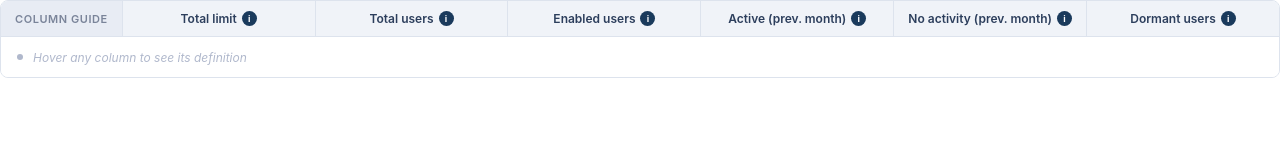
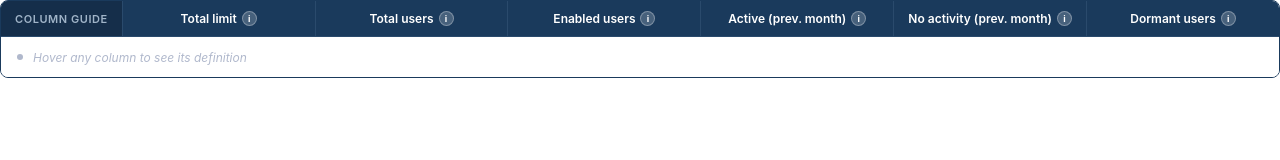
Before and after one commit to eshitagarg-alt/zoho-column-guide, a plain HTML site: page index.html in a window 1280 px wide. Drawn offline with Linux system fonts and the light colour scheme.

Commit message:
Update index.html

```diff
--- a/index.html
+++ b/index.html
@@ -4,22 +4,22 @@
 <style>
   * { box-sizing: border-box; margin: 0; padding: 0; }
   body { font-family: -apple-system, BlinkMacSystemFont, 'Segoe UI', Arial, sans-serif; background: transparent; width: 100%; overflow: hidden; padding: 0; }
-  .wrapper { border: 1px solid #dde3ed; border-radius: 8px; overflow: hidden; background: #fff; }
-  .header-row { display: flex; align-items: stretch; background: #f0f3f8; border-bottom: 1px solid #dde3ed; }
-  .guide-label { font-size: 11px; font-weight: 600; color: #7a8499; letter-spacing: 0.05em; text-transform: uppercase; padding: 10px 14px; border-right: 1px solid #dde3ed; white-space: nowrap; display: flex; align-items: center; background: #e8ecf4; }
+  .wrapper { border: 1px solid #1a3a5c; border-radius: 8px; overflow: hidden; background: #fff; }
+  .header-row { display: flex; align-items: stretch; background: #1a3a5c; border-bottom: 1px solid #2a4a6c; }
+  .guide-label { font-size: 11px; font-weight: 600; color: #a0b4c8; letter-spacing: 0.05em; text-transform: uppercase; padding: 10px 14px; border-right: 1px solid #2a4a6c; white-space: nowrap; display: flex; align-items: center; background: #152e4a; }
   .cols-row { display: flex; flex: 1; align-items: stretch; }
-  .col-item { flex: 1; display: flex; align-items: center; justify-content: center; gap: 5px; padding: 10px 6px; cursor: pointer; border-right: 1px solid #dde3ed; transition: background 0.15s; }
+  .col-item { flex: 1; display: flex; align-items: center; justify-content: center; gap: 5px; padding: 10px 6px; cursor: pointer; border-right: 1px solid #2a4a6c; transition: background 0.15s; }
   .col-item:last-child { border-right: none; }
-  .col-item:hover { background: #e2e9f5; }
-  .col-item.active { background: #1a3a5c; }
+  .col-item:hover { background: #2a4a6c; }
+  .col-item.active { background: #0f2438; }
   .col-item.active .col-name { color: #fff; }
   .col-item.active .icon { background: rgba(255,255,255,0.25); color: #fff; }
-  .col-name { font-size: 12px; font-weight: 600; color: #2c3e5c; white-space: nowrap; text-align: center; }
-  .icon { display: inline-flex; align-items: center; justify-content: center; width: 15px; height: 15px; border-radius: 50%; background: #1a3a5c; color: white; font-size: 9px; font-weight: 700; flex-shrink: 0; }
+  .col-name { font-size: 12px; font-weight: 600; color: #ffffff; white-space: nowrap; text-align: center; }
+  .icon { display: inline-flex; align-items: center; justify-content: center; width: 15px; height: 15px; border-radius: 50%; background: rgba(255,255,255,0.2); color: white; font-size: 9px; font-weight: 700; flex-shrink: 0; border: 1px solid rgba(255,255,255,0.3); }
   .def-row { padding: 10px 16px; min-height: 40px; display: flex; align-items: center; gap: 10px; background: #fff; }
   .def-col { font-size: 12px; font-weight: 700; color: #1a3a5c; white-space: nowrap; }
   .divider { width: 1px; height: 16px; background: #cdd3e0; flex-shrink: 0; }
-  .def-text { font-size: 12px; color: #4a5568; line-height: 1.5; }
+  .def-text { font-size: 12px; color: #2c3e5c; line-height: 1.5; }
   .placeholder { font-size: 12px; color: #b0b8cc; font-style: italic; }
   .dot { width: 6px; height: 6px; border-radius: 50%; background: #b0b8cc; flex-shrink: 0; }
   .dot.active { background: #1a3a5c; }
```
